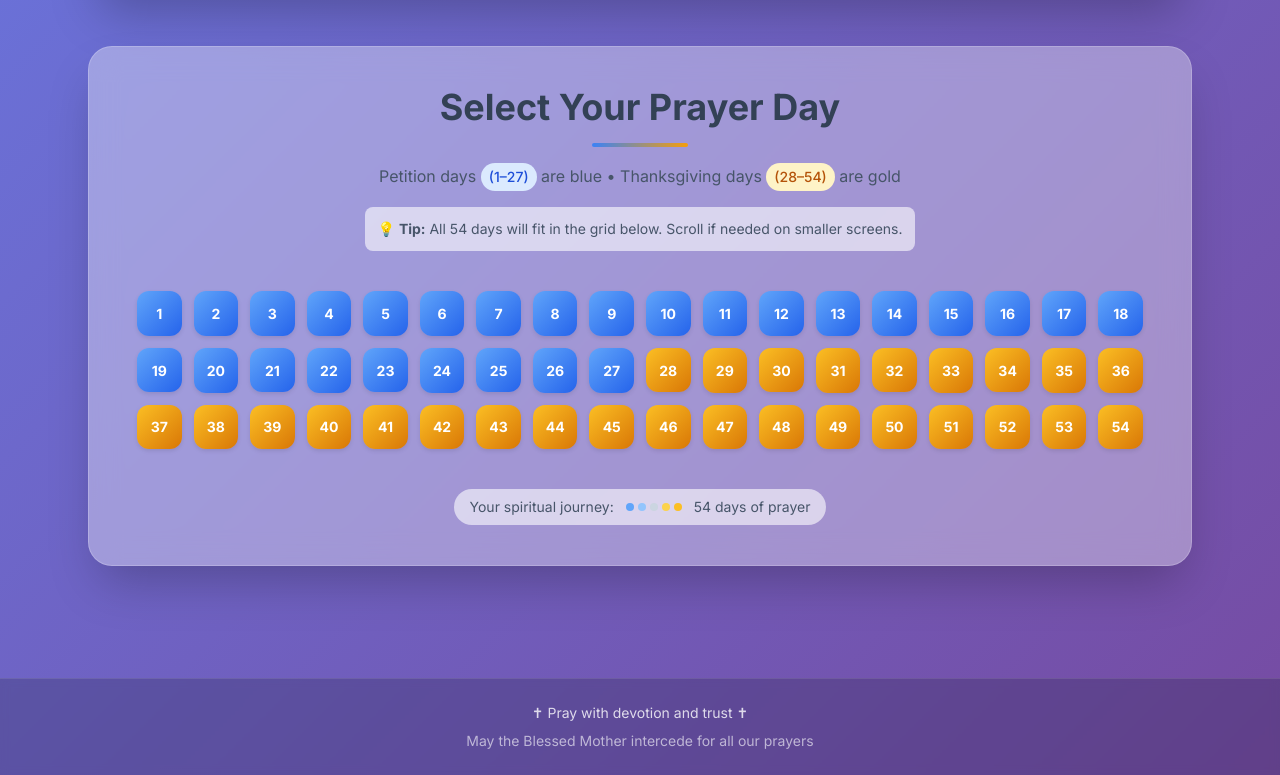
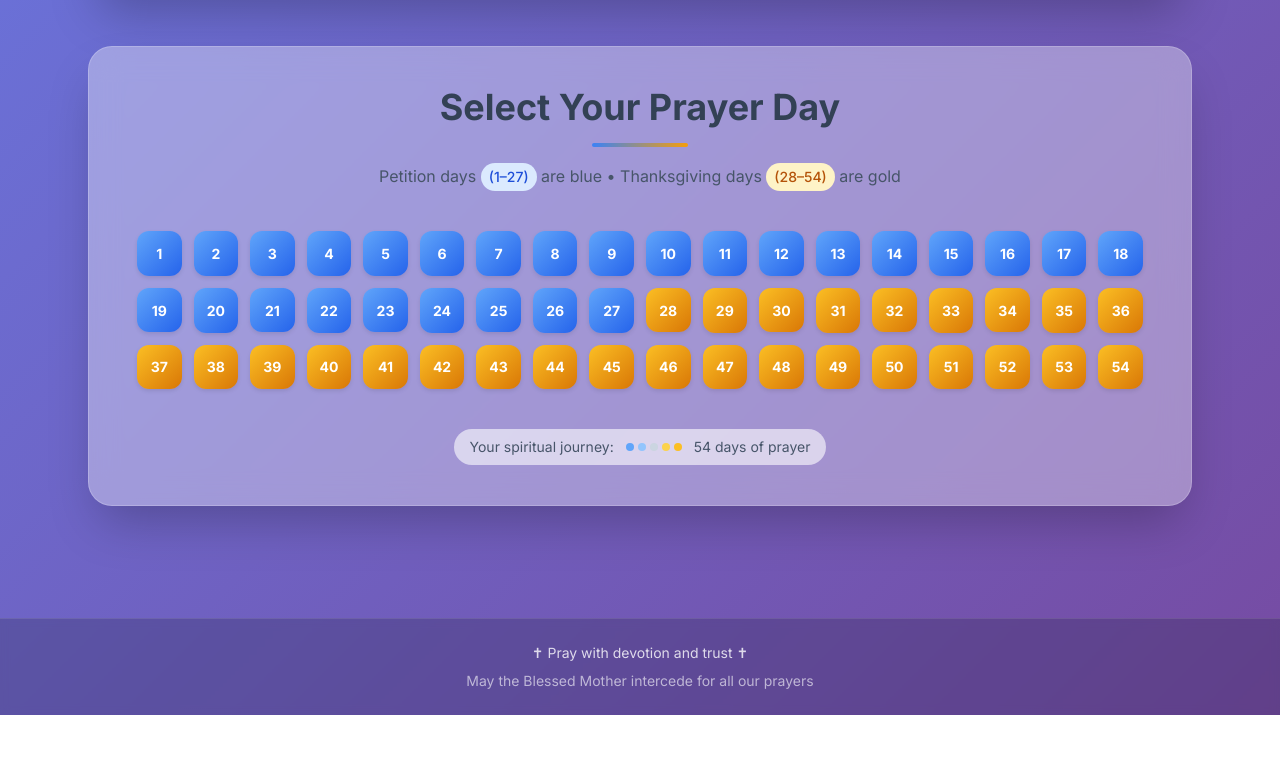
Before and after one commit to our-Jesus/RosaryNovena, a plain HTML site: page index.html in a window 1280 px wide. Shown: the part 748-1523 px from the top of the page. After the commit the page ends 1463 px from the top, so only its background shows below. Drawn offline with nearby package versions, Linux system fonts and the light colour scheme.

Commit message:
Update index.html

```diff
--- a/index.html
+++ b/index.html
@@ -312,16 +312,11 @@
                 Select Your Prayer Day
               </h2>
               <div class="w-24 h-1 bg-gradient-to-r from-blue-500 to-amber-500 mx-auto rounded-full mb-4"></div>
-              <p class="text-slate-600 mb-4">
+              <p class="text-slate-600">
                 Petition days <span class="inline-flex items-center gap-1 px-2 py-1 bg-blue-100 text-blue-700 rounded-full text-sm font-medium">(1–27)</span>
                 are blue • Thanksgiving days <span class="inline-flex items-center gap-1 px-2 py-1 bg-amber-100 text-amber-700 rounded-full text-sm font-medium">(28–54)</span>
                 are gold
               </p>
-              <div class="bg-white/60 rounded-lg p-3 inline-block">
-                <p class="text-sm text-slate-600">
-                  💡 <strong>Tip:</strong> All 54 days will fit in the grid below. Scroll if needed on smaller screens.
-                </p>
-              </div>
             </div>
 
             <div id="day-grid" class="day-grid mb-8">
```
